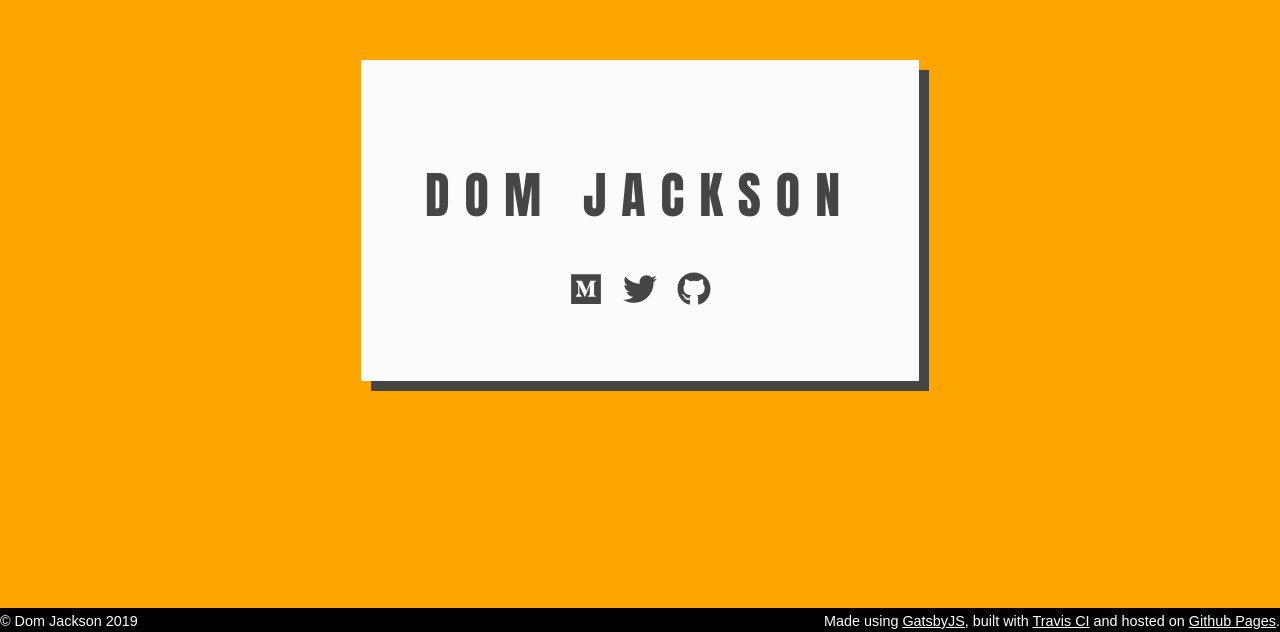
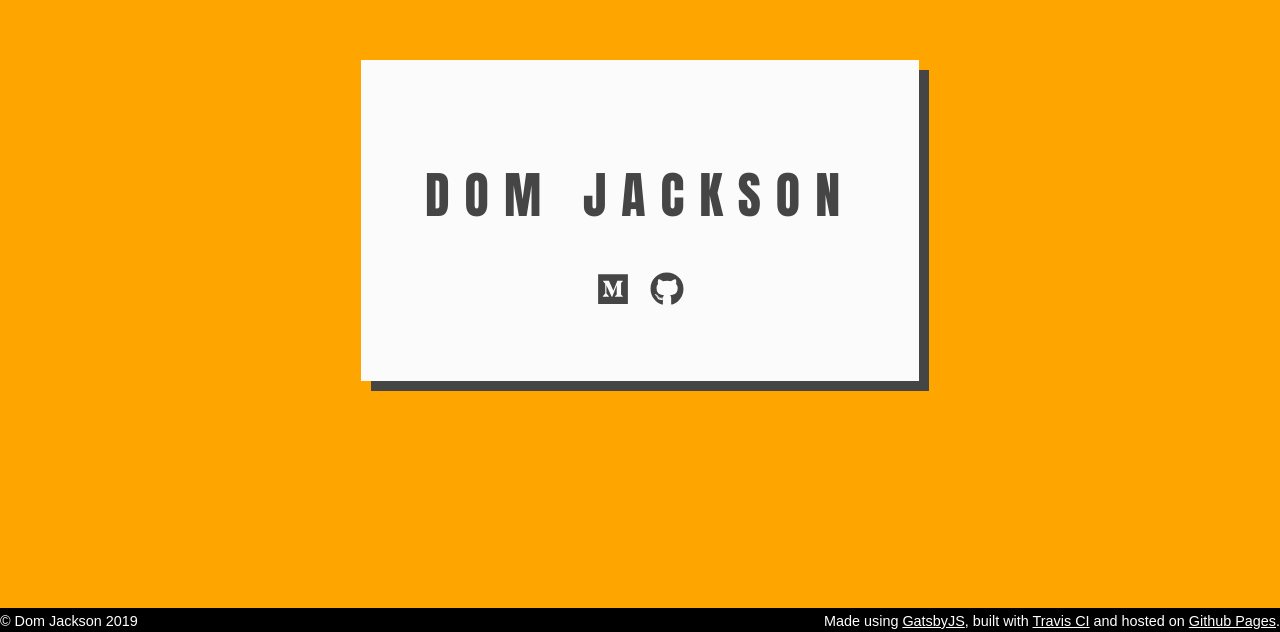
Before and after one commit to domjacks/domjacks.github.io, a Gatsby site: page / in a window 1280 px wide. Shown: the part 168-800 px from the top of the page. Built offline with nearby package versions, Linux system fonts and the light colour scheme; Gatsby itself is replaced by a stand-in of ours.

Commit message:
Removed Twitter link from Bio

```diff
--- a/src/components/Bio/index.js
+++ b/src/components/Bio/index.js
@@ -1,6 +1,6 @@
 import React from "react";
 
-import { FaMedium, FaTwitter, FaGithub } from "react-icons/fa";
+import { FaMedium, FaGithub } from "react-icons/fa";
 
 import "./index.css";
 
@@ -16,14 +16,6 @@ const Bio = () => (
       <FaMedium />
     </a>
     <a
-      href="https://twitter.com/domjacks1"
-      target="_blank"
-      rel="noopener noreferrer"
-      className="Bio-social"
-    >
-      <FaTwitter />
-    </a>
-    <a
       href="https://github.com/domjacks1"
       target="_blank"
       rel="noopener noreferrer"
```
